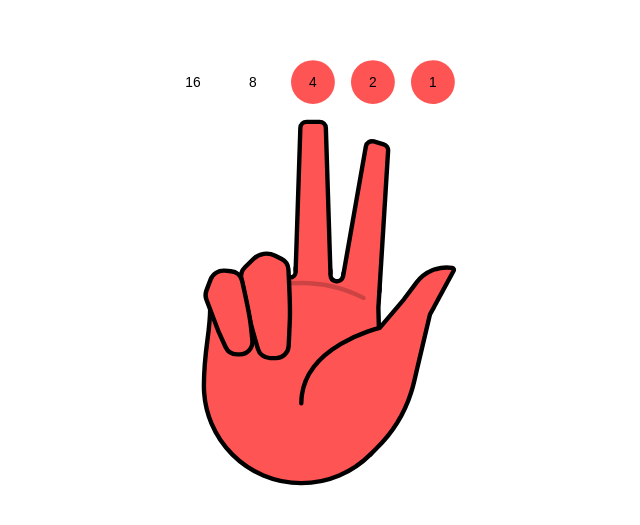
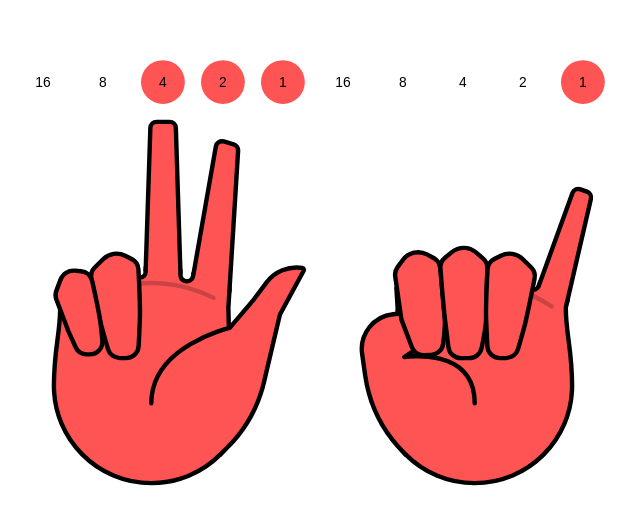
Before and after one commit to robstarbuck/finbin, a React (Create React App) app: page / in a window 1280 px wide. Shown: the part 115-640 px from the top of the page, without its empty margins (327-967 px from the left). Built offline with nearby package versions, Linux system fonts and the light colour scheme; a web font is replaced by a local one.

Commit message:
Initial commit

```diff
--- a/src/App.tsx
+++ b/src/App.tsx
@@ -13,7 +13,7 @@ function App() {
 
   return (
     <div className="App">
-      <Hands showInput={showInput} maxValue={7} />
+      <Hands showInput={showInput} maxValue={1023} />
     </div>
   );
 }
--- a/src/components/hand.tsx
+++ b/src/components/hand.tsx
@@ -1,7 +1,8 @@
 import React, { FC, Fragment } from "react";
+import { FingerNames, nameFromIndex } from "../lib/fingers";
 import "./hand.css";
 
-const fingerPaths: Record<string, [string, string]> = {
+const fingerPaths: Record<FingerNames, [string, string]> = {
   Thumb: [
     "M73.935 316.755a415.412 415.412 0 00-4.526-4.459 109.184 109.184 0 01-30.405-53.451c-5.355-22.6-11.497-48.632-12.534-53.028a5.012 5.012 0 00-.468-1.229L7.435 170.239a1.505 1.505 0 01-.023-1.386 1.505 1.505 0 011.121-.814h.004a30.123 30.123 0 0128.568 11.716l10.108 13.477 19.139 22.591s62.451 14.252 62.451 60.087",
     "M73.935 316.763a662.15 662.15 0 00-1.2-1.196 109.207 109.207 0 01-31.222-62.27c-.805-5.676-1.614-11.41-2.375-16.801a27.81 27.81 0 0124.621-31.539l12.172-1.283 17.329-2.599a2.765 2.765 0 013.115 2.156v.001a26.448 26.448 0 01-11.127 27.503l-12.504 8.388s56.059-9.04 56.059 36.795",
@@ -26,16 +27,17 @@ const fingerPaths: Record<string, [string, string]> = {
 
 const fingers = Object.keys(fingerPaths);
 
-const flipHand = { transform: `scale(-1, 1) translate(-100%)` };
+const rightStyle = { transform: `scale(-1, 1) translate(-100%)` };
 
-const circleX = [23.891, 71.674, 119.456, 167.238, 215.021];
+const circleX = [23.891, 71.674, 119.456, 167.238, 215.021].reverse();
 
-const valueOfIndex = (fIndex: number) => 2 ** (9 - fIndex);
+const valueOfIndex = (fIndex: number) => 2 ** fIndex;
 
 // Export
 
 interface BaseProps {
-  pointing: readonly [boolean, boolean, boolean, boolean, boolean];
+  index?: number;
+  pointing: ReadonlyArray<boolean | undefined>;
   fingerLabel?: (index: number) => void;
   onClick: (index: number) => void;
 }
@@ -50,15 +52,20 @@ interface Right extends BaseProps {
   right: true;
 }
 
+const leftIndexes = [0, 1, 2, 3, 4];
+const rightIndexes = [4, 3, 2, 1, 0];
+
 const Hand: FC<Left | Right> = (props) => {
-  const { left, pointing } = props;
+  const { left = false, right = false, pointing, index = 0 } = props;
 
-  const isLeft = left ?? false;
+  const isLeft = left === true && right === false;
+  const flipHand = isLeft;
 
-  const fingerIndexes = isLeft ? [0, 1, 2, 3, 4] : [9, 8, 7, 6, 5];
+  const fingerIndexes = isLeft ? leftIndexes : rightIndexes;
+
   const isExtended = (fIndex: number) => pointing?.[fIndex % 5];
 
-  const onClick = (fIndex: number) => () => props.onClick(fIndex);
+  const onClick = (fIndex: number) => () => props.onClick(fIndex + 5 * index);
 
   return (
     <svg
@@ -91,7 +98,9 @@ const Hand: FC<Left | Right> = (props) => {
                   opacity={0}
                   cursor="pointer"
                 >
-                  <title>{fName} Finger</title>
+                  <title>
+                    {fName} Finger {fIndex}
+                  </title>
                 </circle>
               </Fragment>
             );
@@ -99,7 +108,7 @@ const Hand: FC<Left | Right> = (props) => {
         </g>
 
         {/* Hand */}
-        <g stroke="#000" style={isLeft ? undefined : flipHand}>
+        <g stroke="#000" style={flipHand ? rightStyle : undefined}>
           {/* Palm */}
           <path d="M133.238 167.627l.123 3.721a4.409 4.409 0 004.406 4.262h.002a4.328 4.328 0 004.282-3.692l.525-3.526a121.092 121.092 0 0129.132 7.183l-.183 5.447a4.168 4.168 0 003.022 4.149s0 0 0 0a4.315 4.315 0 005.242-2.676l1.09-2.999a120.634 120.634 0 0122.046 13.658l-1.385 6.004a4.997 4.997 0 00-.129 1.156c.098 20.642 5.002 32.816 5.002 61.573 0 42.834-34.776 77.61-77.61 77.61-21.417 0-40.82-8.694-54.868-22.742-14.048-14.048-22.742-33.451-22.742-54.868 0-17.656 5.908-33.944 15.854-46.989l.361-14.975a4.74 4.74 0 00-.008-.43l-.955-15.4a119.832 119.832 0 0128.617-12.087l.447 2.55a5.001 5.001 0 006.01 4.017l.105-.023a5 5 0 003.912-4.723l.136-4.269c7.224-1.368 14.678-2.064 22.294-2.064l5.272.133z" />
           {/* Wrinkle */}
@@ -109,8 +118,8 @@ const Hand: FC<Left | Right> = (props) => {
             strokeOpacity={0.2}
           />
           {fingerIndexes.map((fIndex, i) => {
-            const fName = fingers[i];
-            const paths = fingerPaths[fName];
+            const fingerName = nameFromIndex(i);
+            const paths = fingerPaths[fingerName];
             return (
               <g
                 key={fIndex}
@@ -119,12 +128,12 @@ const Hand: FC<Left | Right> = (props) => {
               >
                 <path d={paths[0]}>
                   <title>
-                    {fName} Finger {valueOfIndex(fIndex)}
+                    {fingerName} Finger {valueOfIndex(fIndex)}
                   </title>
                 </path>
                 <path d={paths[1]}>
                   <title>
-                    {fName} Finger {valueOfIndex(fIndex)}
+                    {fingerName} Finger {valueOfIndex(fIndex)}
                   </title>
                 </path>
               </g>
--- a/src/components/hands.tsx
+++ b/src/components/hands.tsx
@@ -2,13 +2,7 @@ import React, { FC, useState } from "react";
 import { Hand } from "./hand";
 import produce from "immer";
 import "./hands.css";
-import {
-  Fingers,
-  fingersToValue,
-  valueToFingerCount,
-  valueToFingers,
-  valueToHandCount,
-} from "../lib/fingers";
+import { valueToFingerCount, valueToHandCount } from "../lib/fingers";
 
 interface Props {
   maxValue?: number;
@@ -18,40 +12,17 @@ interface Props {
 const Hands: FC<Props> = (props) => {
   const { showInput, maxValue = 1023 } = props;
 
-  const [pointing, setPointing] = useState<Fingers>(valueToFingers(maxValue));
+  const [value, setValue] = useState(maxValue);
   const maxFingers = valueToFingerCount(maxValue);
 
   const onClick = (fingerIndex: number) => {
     console.log({ fingerIndex, maxFingers });
-    setPointing((previous) => {
-      return produce(previous, (values) => {
-        values[fingerIndex] = !values[fingerIndex];
-      });
-    });
   };
 
-  const setValue = (e: React.ChangeEvent<HTMLInputElement>) => {
-    const fingers = valueToFingers(Number(e.target.value));
-    setPointing(fingers);
+  const onChange = (e: React.ChangeEvent<HTMLInputElement>) => {
+    setValue(Number(e.target.value));
   };
 
-  const leftFingers = [
-    pointing[0], // Thumb
-    pointing[1],
-    pointing[2],
-    pointing[3],
-    pointing[4],
-  ] as const;
-
-  const rightFingers = [
-    pointing[5],
-    pointing[6],
-    pointing[7],
-    pointing[8],
-    pointing[9], // Thumb
-  ] as const;
-
-  const value = fingersToValue(pointing);
   const handCount = valueToHandCount(maxValue);
   const showLeftHand = handCount > 1;
 
@@ -60,11 +31,11 @@ const Hands: FC<Props> = (props) => {
       <article>
         {showLeftHand && (
           <div className="left">
-            <Hand left pointing={leftFingers} onClick={onClick} />
+            <Hand left pointing={[true, true, true]} onClick={onClick} />
           </div>
         )}
         <div className="right">
-          <Hand right pointing={rightFingers} onClick={onClick} />
+          <Hand right pointing={[true, false]} onClick={onClick} />
         </div>
         {showInput && (
           <footer>
@@ -72,7 +43,7 @@ const Hands: FC<Props> = (props) => {
               <input
                 type="number"
                 value={value}
-                onChange={setValue}
+                onChange={onChange}
                 max={maxValue}
               />
             </label>
--- a/src/lib/fingers.ts
+++ b/src/lib/fingers.ts
@@ -11,16 +11,26 @@ export type Fingers = [
   boolean
 ];
 
-export const valueToFingers = (value: number): Fingers => {
-  const binary = value.toString(2);
-  const paddedBinary = binary.padStart(10, "0");
+export type FingerNames = "Thumb" | "Index" | "Middle" | "Ring" | "Little";
 
-  const values = paddedBinary.split("").map((v) => v === "1");
-  return values as Fingers;
+const fingerIndexes: Array<FingerNames> = [
+  "Thumb",
+  "Index",
+  "Middle",
+  "Ring",
+  "Little",
+];
+
+export const nameFromIndex = (index: number) => {
+  const indexOnHand = index % 5;
+  return fingerIndexes[indexOnHand];
 };
 
-export const fingersToValue = (fingers: Fingers) => {
-  return parseInt(fingers.map(Number).join(""), 2);
+export const valueToFingers = (value: number) => {
+  const binary = value.toString(2);
+
+  const values = binary.split("").map((v) => v === "1");
+  return values;
 };
 
 export const valueToFingerCount = (value: number) => {
```
